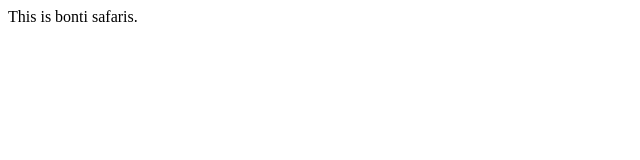
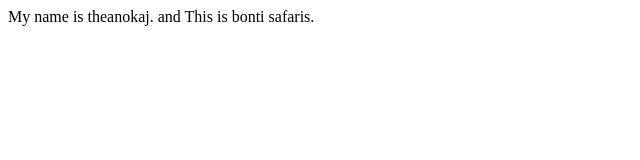
Before and after one commit to CalebMichaelN/Bonti-safari, a plain HTML site: page index.html in a window 1280 px wide. Shown: the whole page, without its empty margins (0-640 px from the left). Drawn offline with Linux system fonts and the light colour scheme.

Commit message:
update 1.1
added text to index

```diff
--- a/index.html
+++ b/index.html
@@ -5,9 +5,9 @@
     <title>Bonti Safaris </title>
 </head>
 <body>
-
-
-   This is bonti safaris.
+    My name is theanokaj.
+    and
+    This is bonti safaris.
 
 </body>
 </html>
```
